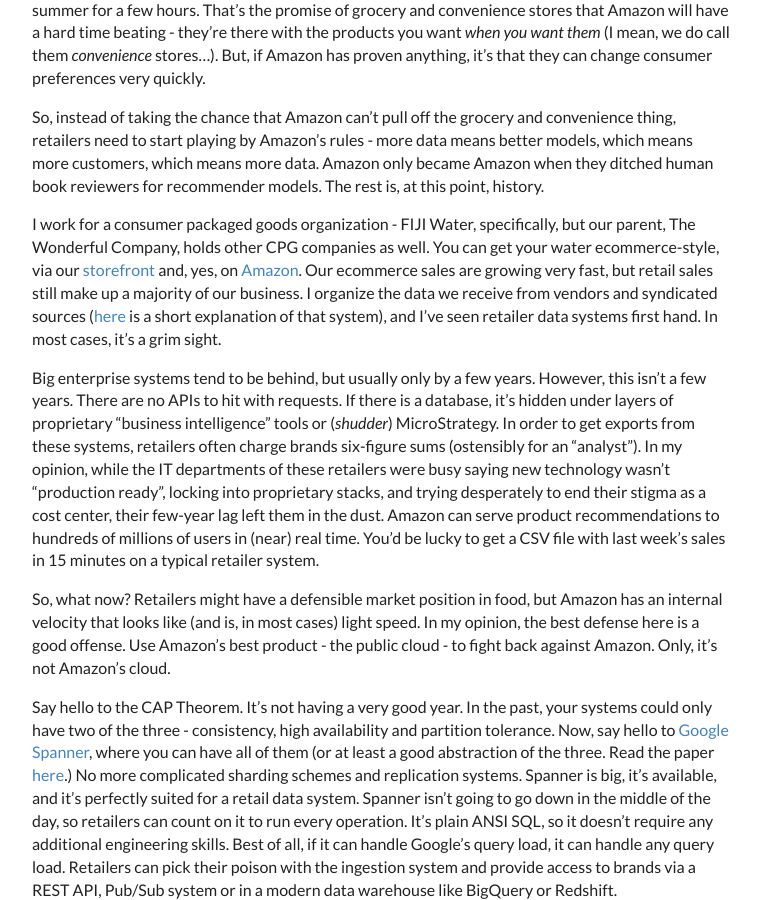
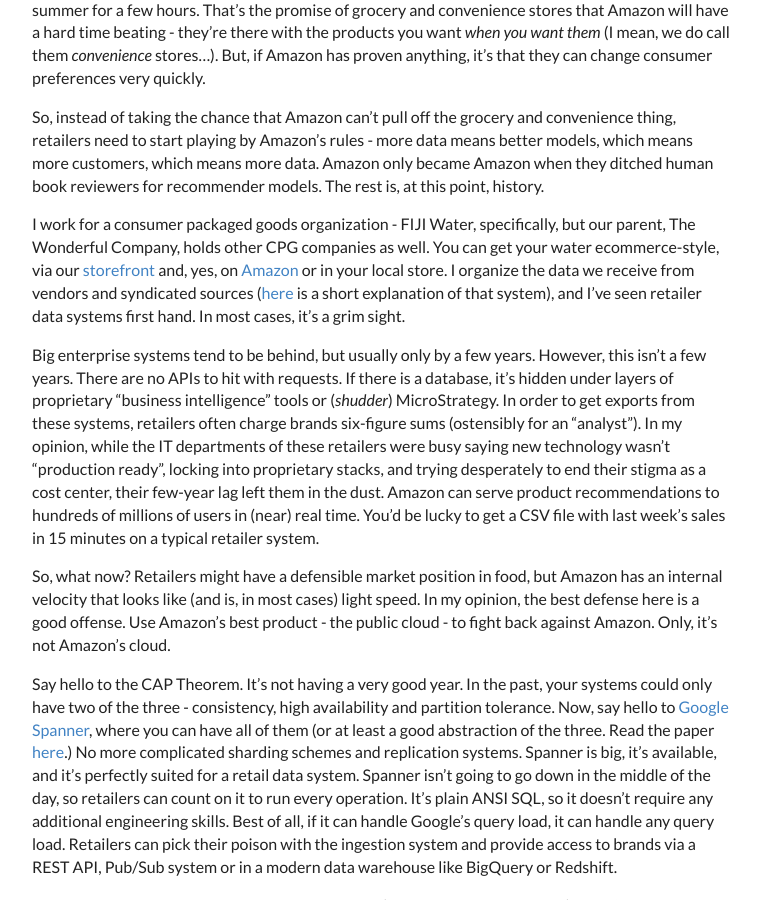
Before and after one commit to ahappypie/ahappypie.github.io, a Jekyll site: the page built from _posts/2017-8-08-retail-in-the-amazon-age.md, in a window 1280 px wide and 900 px high, scrolled down 436 px. Shown: the whole window, without its empty margins (258-1018 px from the left). Built offline with Jekyll 4.4.1, drawn with Linux system fonts in a browser that asks for light colours; nearby versions of some CDN libraries.

Commit message:
Fixed business disclosure.

```diff
--- a/_posts/2017-8-08-retail-in-the-amazon-age.md
+++ b/_posts/2017-8-08-retail-in-the-amazon-age.md
@@ -9,7 +9,7 @@
 
 So, instead of taking the chance that Amazon can't pull off the grocery and convenience thing, retailers need to start playing by Amazon's rules - more data means better models, which means more customers, which means more data. Amazon only became Amazon when they ditched human book reviewers for recommender models. The rest is, at this point, history.
 
-I work for a consumer packaged goods organization - FIJI Water, specifically, but our parent, The Wonderful Company, holds other CPG companies as well. You can get your water ecommerce-style, via our [storefront](https://store.fijiwater.com/) and, yes, on [Amazon](https://www.amazon.com/s/ref=lp_2591828011_nr_p_85_0?srs=2591828011&fst=as%3Aoff&rh=i%3Aspecialty-aps%2Cp_85%3A1&ie=UTF8&qid=1503602936). Our ecommerce sales are growing very fast, but retail sales still make up a majority of our business. I organize the data we receive from vendors and syndicated sources \([here](/blog/2017/06/23/flat-file-pipeline) is a short explanation of that system\), and I've seen retailer data systems first hand. In most cases, it's a grim sight.
+I work for a consumer packaged goods organization - FIJI Water, specifically, but our parent, The Wonderful Company, holds other CPG companies as well. You can get your water ecommerce-style, via our [storefront](https://store.fijiwater.com/) and, yes, on [Amazon](https://www.amazon.com/s/ref=lp_2591828011_nr_p_85_0?srs=2591828011&fst=as%3Aoff&rh=i%3Aspecialty-aps%2Cp_85%3A1&ie=UTF8&qid=1503602936) or in your local store. I organize the data we receive from vendors and syndicated sources \([here](/blog/2017/06/23/flat-file-pipeline) is a short explanation of that system\), and I've seen retailer data systems first hand. In most cases, it's a grim sight.
 
 Big enterprise systems tend to be behind, but usually only by a few years. However, this isn't a few years. There are no APIs to hit with requests. If there is a database, it's hidden under layers of proprietary "business intelligence" tools or \(*shudder*\) MicroStrategy. In order to get exports from these systems, retailers often charge brands six-figure sums \(ostensibly for an "analyst"\). In my opinion, while the IT departments of these retailers were busy saying new technology wasn't "production ready", locking into proprietary stacks, and trying desperately to end their stigma as a cost center, their few-year lag left them in the dust. Amazon can serve product recommendations to hundreds of millions of users in \(near\) real time. You'd be lucky to get a CSV file with last week's sales in 15 minutes on a typical retailer system.
 
```
